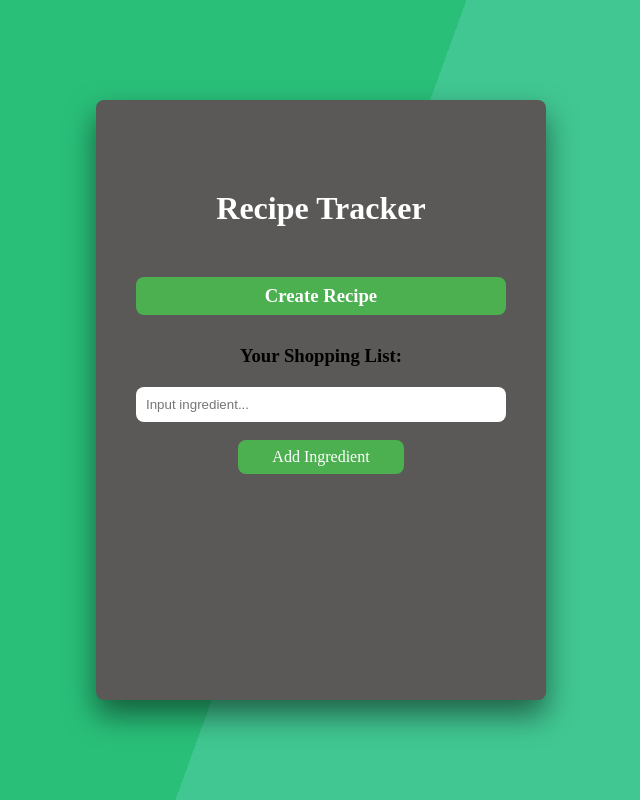
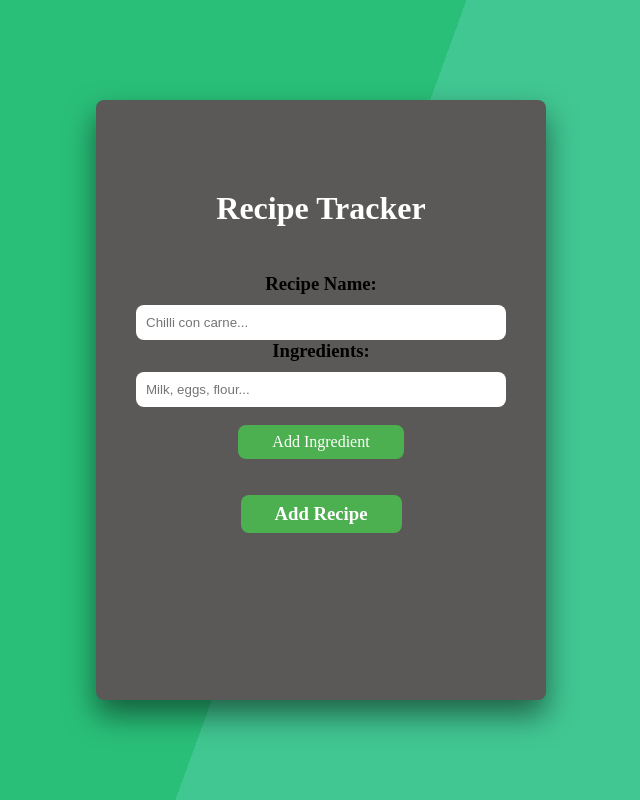
Before and after one commit to MelissaAstbury/Recipe-Tracker-React, a React (Create React App) app: page / in a window 1280 px wide. Shown: the whole page, without its empty margins (319-959 px from the left). Built offline with nearby package versions, Linux system fonts and the light colour scheme.

Commit message:
added functionality so that the customer has to put a minimum of 2 letters in the input

```diff
--- a/src/App.js
+++ b/src/App.js
@@ -3,10 +3,10 @@ import React from "react";
 import "./App.scss";
 
 import Header from "./components/Header/Header";
-import CreateRecipe from "./components/CreateRecipeButton/CreateRecipe";
 import RecipeForm from "./components/RecipeForm/RecipeForm";
 import Ingredients from "./components/Ingredients/Ingredients";
 import RecipeContext from "./Context/RecipeContext";
+import CreateRecipe from "./components/CreateRecipeButton/CreateRecipe";
 
 function App() {
   return (
@@ -15,10 +15,10 @@ function App() {
         <div className="content-wrapper">
           <Header />
           <div className="main">
-            <CreateRecipe />
             <RecipeForm />
             <Ingredients />
           </div>
+          <CreateRecipe />
         </div>
       </div>
     </RecipeContext>
--- a/src/App.scss
+++ b/src/App.scss
@@ -29,5 +29,5 @@
 }
 
 .main {
-  padding: 50px;
+  padding: 26px;
 }
--- a/src/Components/CreateRecipeButton/CreateRecipe.js
+++ b/src/Components/CreateRecipeButton/CreateRecipe.js
@@ -2,14 +2,19 @@ import React from "react";
 
 import "./CreateRecipe.scss";
 
-const SignIn = () => {
+const CreateRecipe = () => {
   return (
     <div>
-      <div className="sign-in-btn">
-        <h3>Create Recipe</h3>
+      <div
+        className="create-recipe"
+        onClick={() => {
+          alert("clicked");
+        }}
+      >
+        <h3>Add Recipe</h3>
       </div>
     </div>
   );
 };
 
-export default SignIn;
+export default CreateRecipe;
--- a/src/Components/CreateRecipeButton/CreateRecipe.scss
+++ b/src/Components/CreateRecipeButton/CreateRecipe.scss
@@ -1,4 +1,4 @@
-.sign-in-btn {
+.create-recipe {
   background-color: #4caf50;
   border: none;
   border-radius: 8px;
--- a/src/Components/RecipeForm/RecipeForm.js
+++ b/src/Components/RecipeForm/RecipeForm.js
@@ -9,11 +9,15 @@ const RecipeForm = () => {
   );
 
   const [input, setInput] = useState("");
+  const [nameInput, setNameInput] = useState("");
 
   const onClickingAdd = () => {
     if (editItem !== null) {
       editIngredient(input, editItem.id);
     } else {
+      if (input.length < 2) {
+        return;
+      }
       addIngredient(input);
       setInput("");
     }
@@ -30,11 +34,22 @@ const RecipeForm = () => {
   return (
     <>
       <form className="food-input">
-        <h3>Your Shopping List:</h3>
+        <h3>Recipe Name:</h3>
         <input
           type="text"
           className="food-input"
-          placeholder="Input ingredient..."
+          placeholder="Chilli con carne..."
+          required
+          value={nameInput}
+          onChange={(e) => {
+            setNameInput(e.target.value);
+          }}
+        />
+        <h3>Ingredients:</h3>
+        <input
+          type="text"
+          className="food-input"
+          placeholder="Milk, eggs, flour..."
           required
           value={input}
           onChange={(e) => {
--- a/src/Components/RecipeForm/RecipeForm.scss
+++ b/src/Components/RecipeForm/RecipeForm.scss
@@ -20,7 +20,7 @@
   justify-content: center;
   align-items: center;
   width: 350px;
-  margin-top: 20px;
+  margin-top: 10px;
   min-width: 250px;
   padding: 10px 10px 10px 10px;
   outline: none;
--- a/src/Context/RecipeContext.js
+++ b/src/Context/RecipeContext.js
@@ -25,14 +25,10 @@ const RecipesContextProvider = (props) => {
   };
 
   const findItem = (item) => {
-    // const item = ingredients.find((item) => item.id === id);
     setEditItem(item);
   };
 
   const editIngredient = (input, id) => {
-    // const newItems = ingredients.map((item) =>
-    //   item.id === id ? { input, id } : item
-    // );
     const newItems = ingredients.map((item) => {
       return item.id === id ? { name: input, id: id } : item;
     });
```
